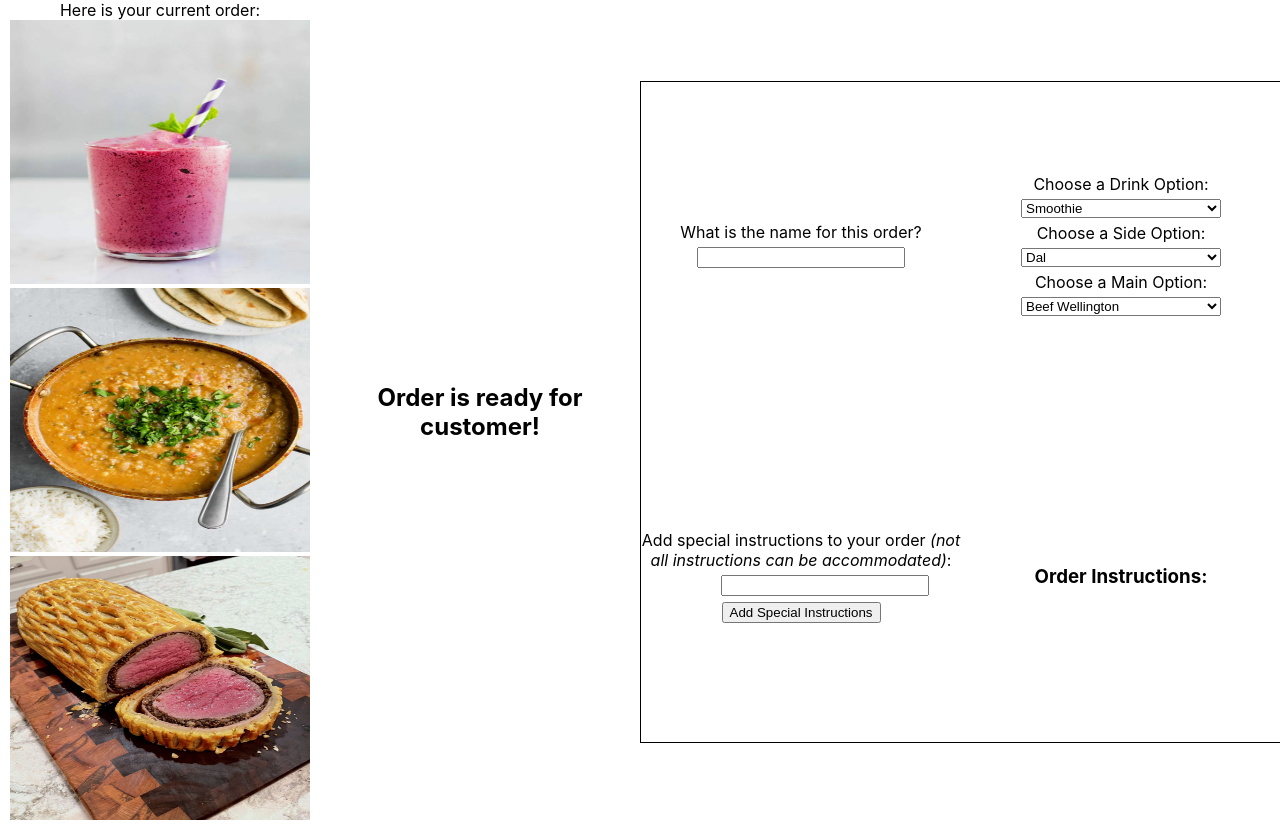
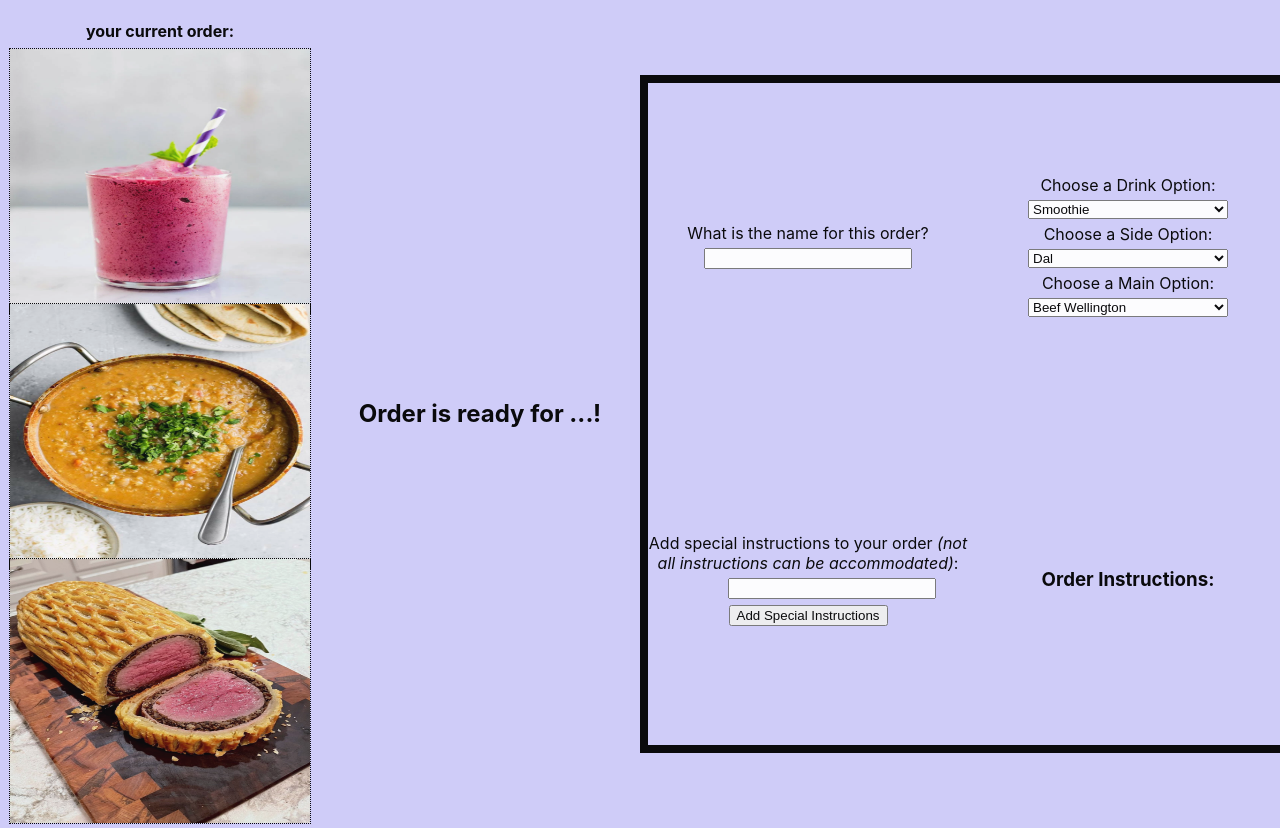
Before and after one commit to JeffreyAllison/REACTscratchfastfoodorder, a React (Create React App) app: page / in a window 1280 px wide. Built offline with nearby package versions, Linux system fonts and the light colour scheme.

Commit message:
added CSS styling to app

```diff
--- a/src/App.css
+++ b/src/App.css
@@ -1,6 +1,8 @@
-body,
-html,
-#root,
+body {
+  background-color: rgba(172, 167, 243, 0.568);
+  opacity: 95%;
+}
+
 .App {
   height: 100%;
 }
@@ -15,6 +17,8 @@ html,
 .order img {
   width: 300px;
   height: 33vh;
+  border: dotted 1px black;
+  margin-top: -15px;
 }
 
 section {
@@ -43,7 +47,7 @@ select {
   display: grid;
   grid-template-columns: 1fr 1fr;
   grid-template-rows: 1fr 1fr;
-  border: solid 1px black;
+  border: solid 8px black;
 }
 
 .instructions {
--- a/src/App.js
+++ b/src/App.js
@@ -12,7 +12,7 @@ function App() {
   const [drinkId, setDrink] = useState('drink-1');
   const [sideId, setSide] = useState('side-1');
   const [foodId, setFood] = useState('food-1');
-  const [orderName, setOrderName] = useState('customer');
+  const [orderName, setOrderName] = useState('...');
   const [instructions, setInstructions] = useState(['']);
 
   return (
--- a/src/Order.js
+++ b/src/Order.js
@@ -3,7 +3,7 @@ import React from 'react';
 export default function Order({ drinkId, sideId, foodId }) {
   return (
     <div className="order">
-      Here is your current order:
+      <h4>your current order:</h4>
       <img src={`${drinkId}.jpeg`} />
       <img src={`${sideId}.jpeg`} />
       <img src={`${foodId}.jpeg`} />
```
